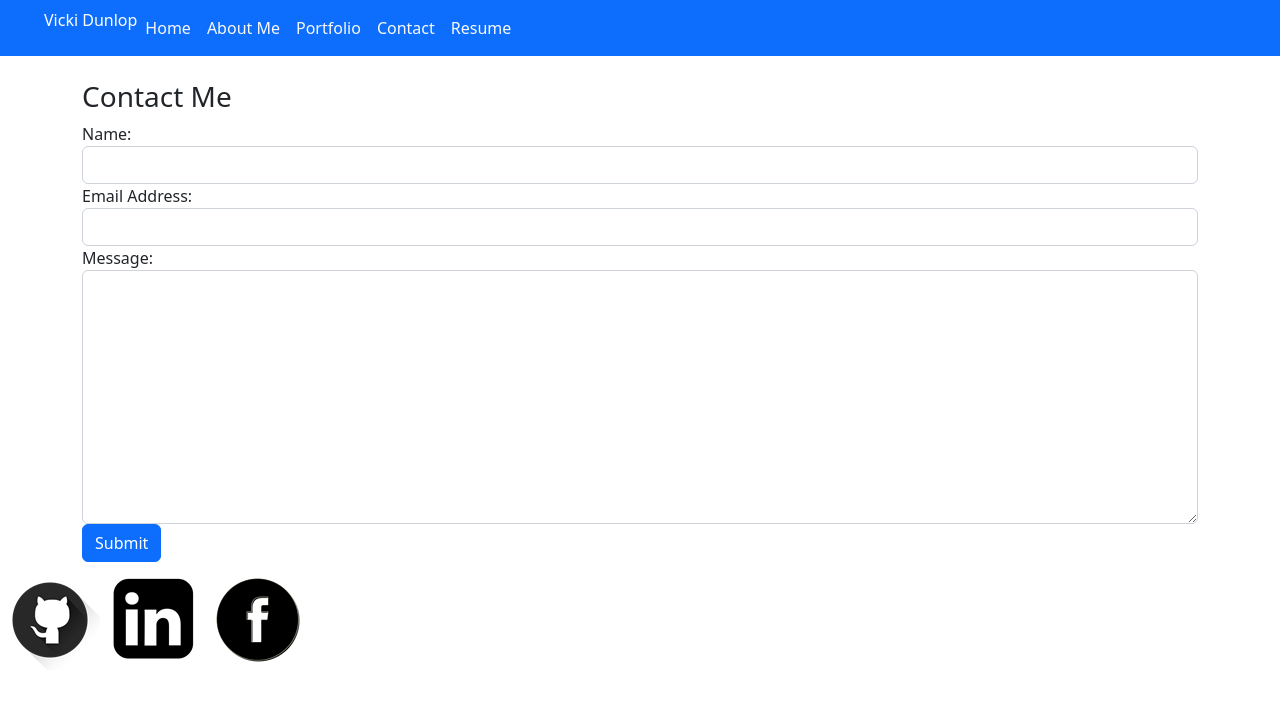
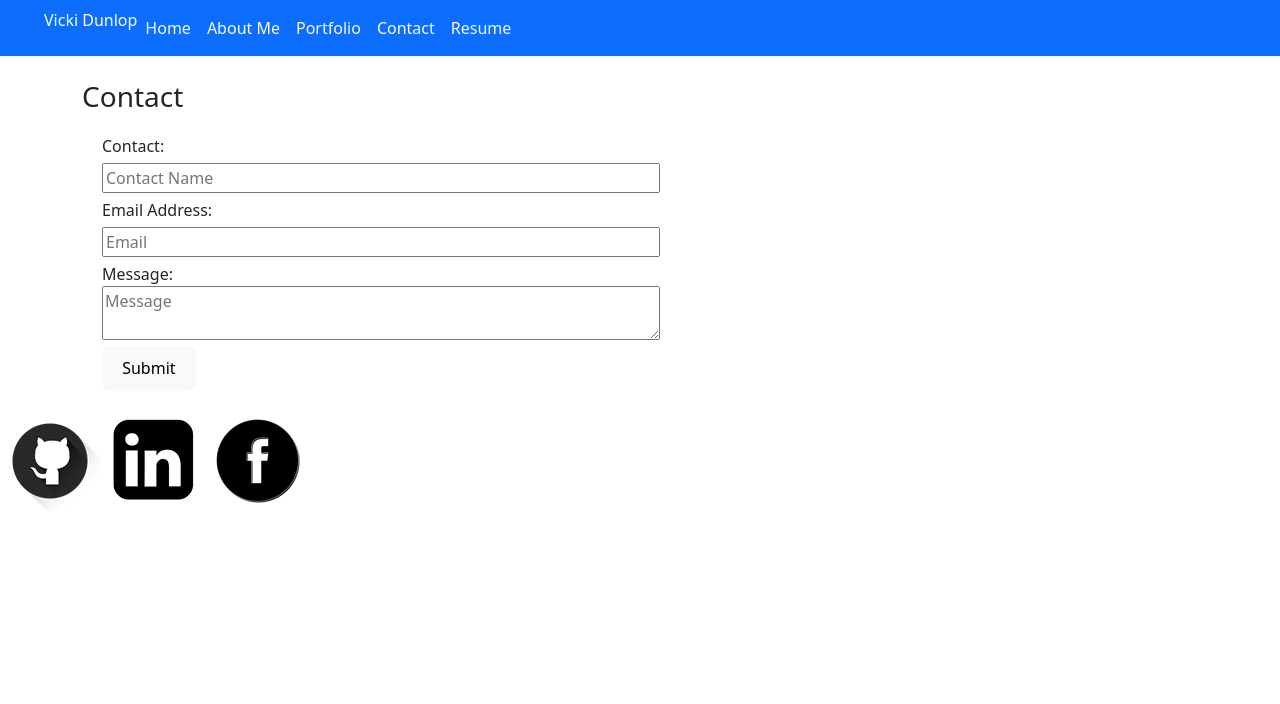
Before and after one commit to vdunlop/react-portfolio, a React (Vite) app: page /contact in a window 1280 px wide. Shown: the top 704 px of the page. Built offline with nearby package versions, Linux system fonts and the light colour scheme.

Commit message:
Contact page works but not pretty

```diff
--- a/src/components/Form/index.jsx
+++ /dev/null
@@ -1,91 +0,0 @@
-import { useState } from 'react';
-import './style.css';
-
-// Here we import a helper function that will check if the email is valid
-import { validateEmail } from '../../utils/helpers';
-
-function Form() {
-  // Here we set state variables for name, email and message using `useState`
-  const [contact, setContact] = useState('');
-  const [email, setEmail] = useState('');
-  const [message, setMessage] = useState('');
-  const [errorMessage, setErrorMessage] = useState('');
-
-  const handleInputChange = (e) => {
-    // Getting the value and name of the input which triggered the change
-    const { target } = e;
-    const inputType = target.name;
-    const inputValue = target.value;
-
-    // Set the states according to what the user is typing in
-    if (inputType === 'contact') {
-        setContact(inputValue);
-      } else if (inputType === 'email') {
-        setEmail(inputValue);
-      } else {
-        setMessage(inputValue);
-      }
-    };
-
-  const handleFormSubmit = (e) => {
-    // Preventing the default behavior of the form submit (which is to refresh the page)
-    e.preventDefault();
-
-    // Alert the user their first and last name, clear the inputs
-    alert(`Hello ${contact} ${email} ${message}`);
-
-
-  // Validate the inputs
-  if (!validateEmail(email)) {setErrorMessage('Email is invalid'); return;
-} else if (!contact) {setErrorMessage('Name required'); return;
-} else if (!message) {setErrorMessage('Message required'); return;
-}
-   /* when do I want to clear these?
-      // Alert the user their first and last name, clear the inputs
-    alert(`Again Hello ${contact} ${email} ${message}`);
-    setContact('');
-    setEmail('');
-    setMessage('');*/
-
-};
-  return (
-    <div className="container text-center">
-      <h1>
-        Hello {contact} {email} {message}
-      </h1>
-      <form className="form" onSubmit={handleFormSubmit}>
-        <input
-          value={contact}
-          name="contact"
-          onChange={handleInputChange}
-          type="text"
-          placeholder="Contact Name"
-        />
-        <input
-          value={email}
-          name="email"
-          onChange={handleInputChange}
-          type="email"
-          placeholder="Email"
-        />
-        <input
-        value={message}
-        name="message"
-        onChange={handleInputChange}
-        type="text"
-        placeholder=''
-        />
-        <button type="submit">
-          Submit
-        </button>
-      </form>
-      {errorMessage && (
-        <div>
-            <p className="error-text">{errorMessage}</p>
-            </div>
-      )}
-    </div>
-  )
-};
-
-export default Form;
--- a/src/pages/ContactPage.jsx
+++ b/src/pages/ContactPage.jsx
@@ -1,28 +1,105 @@
-export default function ContactPage() {
+import { useState } from "react";
+import "./style.css";
+
+// Here we import a helper function that will check if the email is valid
+import { validateEmail } from "../utils/helpers";
+
+function Form() {
+  // Here we set state variables for name, email and message using `useState`
+  const [contact, setContact] = useState("");
+  const [email, setEmail] = useState("");
+  const [message, setMessage] = useState("");
+  const [errorMessage, setErrorMessage] = useState("");
+
+  const handleInputChange = (e) => {
+    // Getting the value and name of the input which triggered the change
+    const { target } = e;
+    const inputType = target.name;
+    const inputValue = target.value;
+
+    // Set the states according to what the user is typing in
+    if (inputType === "contact") {
+      setContact(inputValue);
+    } else if (inputType === "email") {
+      setEmail(inputValue);
+    } else {
+      setMessage(inputValue);
+    }
+  };
+
+  const handleFormSubmit = (e) => {
+    // Preventing the default behavior of the form submit (which is to refresh the page)
+    e.preventDefault();
+
+    // Alert the user their first and last name, clear the inputs
+    alert(`Hello ${contact} ${email} ${message}`);
+
+    // Validate the inputs
+    if (!validateEmail(email)) {
+      setErrorMessage("Email is invalid");
+      return;
+    } else if (!contact) {
+      setErrorMessage("Name required");
+      return;
+    } else if (!message) {
+      setErrorMessage("Message required");
+      return;
+    }
+    /* when do I want to clear these?
+      // Alert the user their first and last name, clear the inputs
+    alert(`Again Hello ${contact} ${email} ${message}`);
+    setContact('');
+    setEmail('');
+    setMessage('');*/
+  };
   return (
-    <div className="container pt-4">
-      <h3>Contact Me</h3>
-      <div class="form-group">
-        <label for="inputName">Name:</label>
-        <input
-          type="text"
-          class="form-control"
-          id="inputName"
-        ></input>
-
-        <label for="inputEmail">Email Address:</label>
-        <input
-          type="email"
-          class="form-control"
-          id="inputEmail"
-        ></input>
-
-        <label for="inputMessage">Message:</label>
-    <textarea class="form-control" rows="10" id="inputMessage" ></textarea>
-        <button type="submit" class="btn btn-primary mb-2">
-          Submit
-        </button>
-      </div>
+    <div className="container text-left pt-4 w-100">
+      <h3>Contact</h3>
+      <form className="form" onSubmit={handleFormSubmit}>
+        <label>
+          Contact:
+          <input
+            value={contact}
+            name="contact"
+            onChange={handleInputChange}
+            type="text"
+            placeholder="Contact Name"
+            width="100"
+          />
+        </label>
+        <br />
+        <label>
+          Email Address:
+          <input
+            value={email}
+            name="email"
+            onChange={handleInputChange}
+            type="email"
+            placeholder="Email"
+          />
+        </label>
+        <br />
+        <label>
+          Message:
+          <br />
+          <textarea
+            value={message}
+            onChange={handleInputChange}
+            placeholder="Message"
+          >
+            {" "}
+          </textarea>
+        </label>
+        <br />
+        <button type="submit">Submit</button>
+      </form>
+      {errorMessage && (
+        <div>
+          <p className="error-text">{errorMessage}</p>
+        </div>
+      )}
     </div>
   );
 }
+
+export default Form;
--- a/src/components/Form/style.css
+++ b/src/pages/style.css
@@ -1,5 +1,6 @@
 .form {
     margin: 20px;
+    width: 100%
   }
 
   .form input {
@@ -8,3 +9,11 @@
     margin-bottom: 5px;
     width: 100%;
   }
+
+  .form label {
+     width: 50%;
+  }
+
+  .form label textarea {
+    width: 100%;
+  }
```
